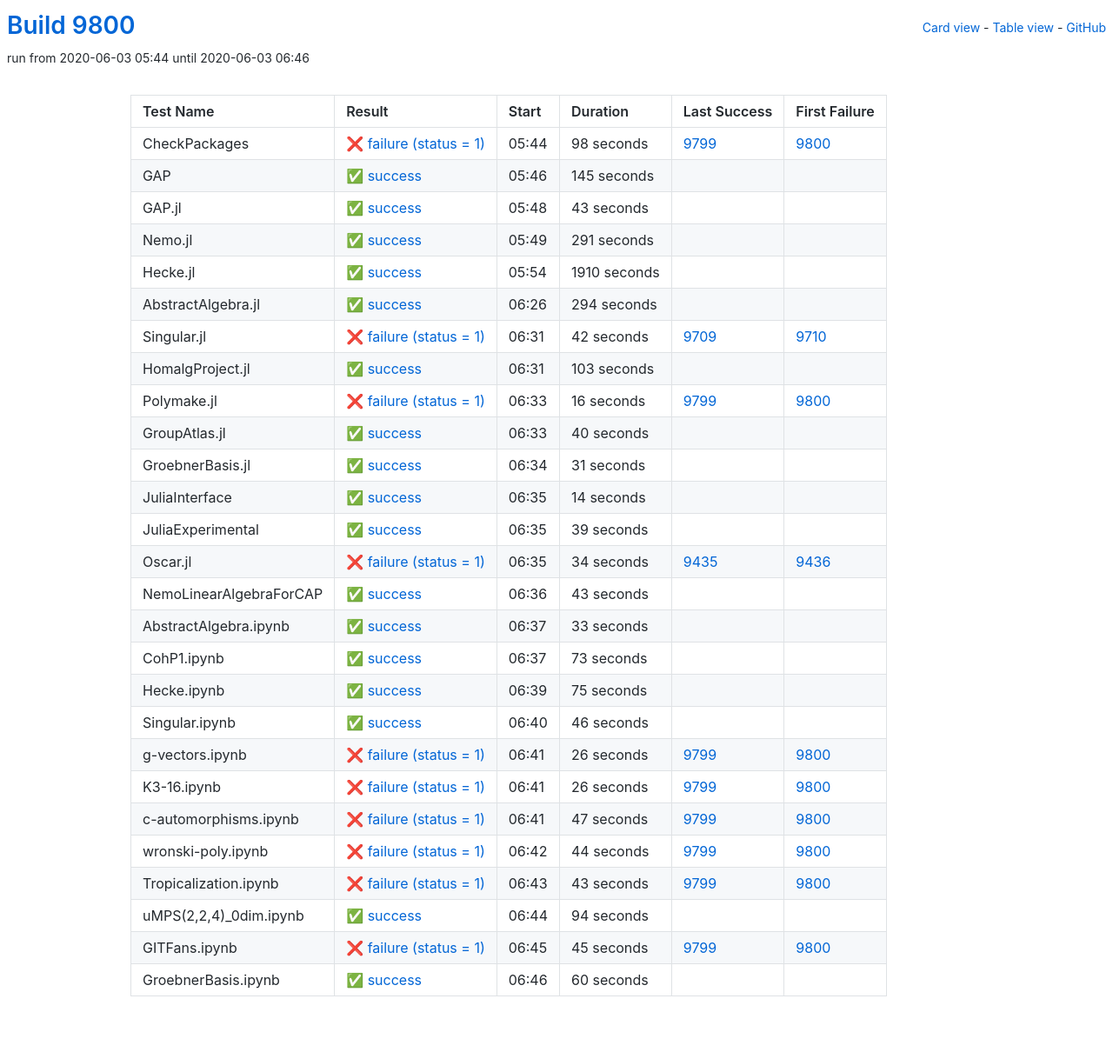
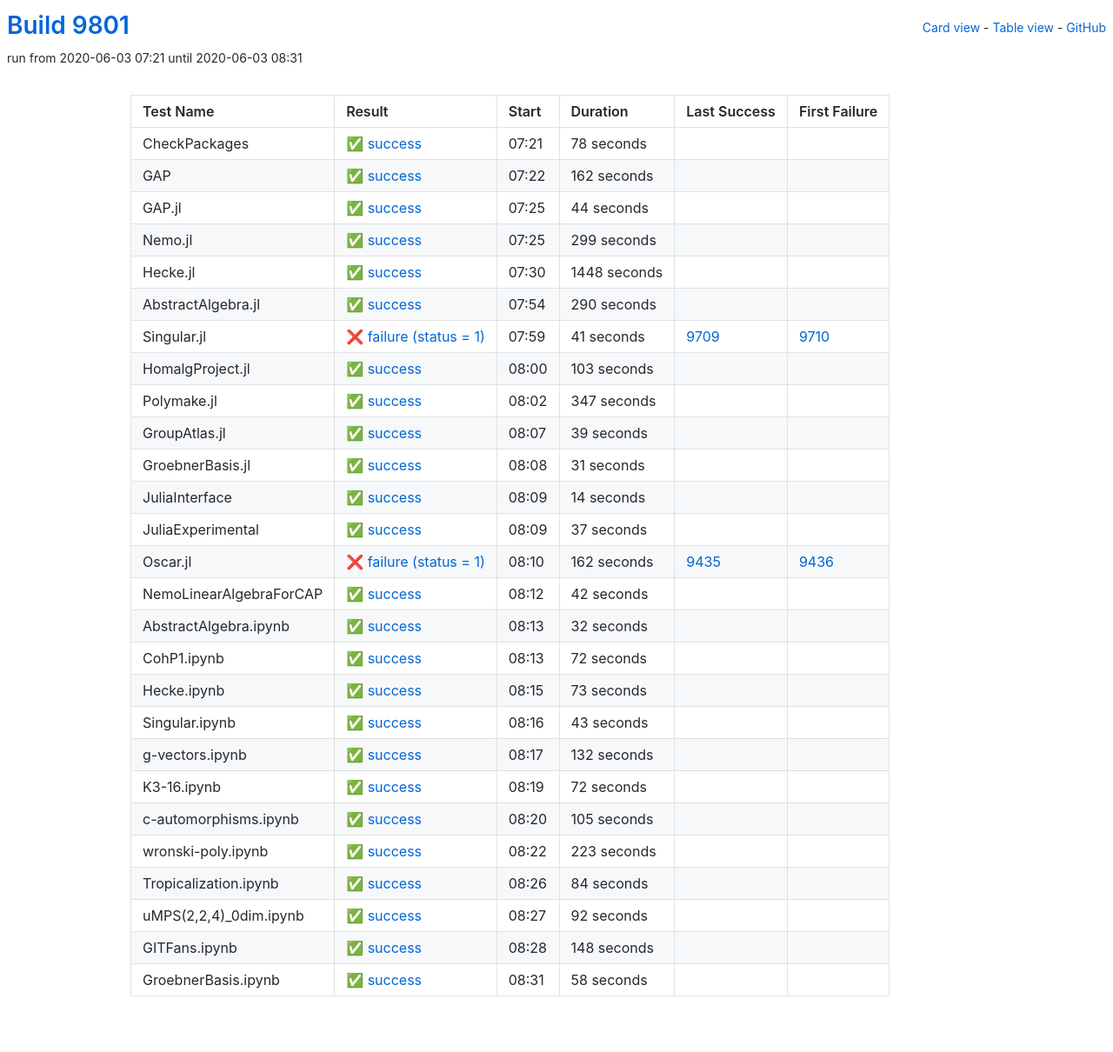
Before and after one commit to oscar-system/oscar-ci-status, a Jekyll site: the page built from table.html, in a window 1280 px wide. Shown: the whole page at 87% size. Built offline with Jekyll 4.4.1, drawn with Linux system fonts in a browser that asks for light colours.

Commit message:
Build 9801

```diff
--- a/_data/ci.yml
+++ b/_data/ci.yml
@@ -1,89 +1,89 @@
-build: 9800
-build_url: https://oscarci.mathematik.uni-kl.de/job/oscar/9800/
+build: 9801
+build_url: https://oscarci.mathematik.uni-kl.de/job/oscar/9801/
 job: oscar
 tests:
-- duration: 98
-  exitcode: 1
-  first_failure: 9800
-  first_failure_url: https://oscarci.mathematik.uni-kl.de/job/oscar/9800/
+- duration: 78
+  exitcode: 0
+  first_failure: false
+  first_failure_url: null
   id: checkpackages
-  last_success: 9799
-  last_success_url: https://oscarci.mathematik.uni-kl.de/job/oscar/9799/
-  log: https://oscarci.mathematik.uni-kl.de/job/oscar/9800/artifact/logs/build-9800/CheckPackages.log
+  last_success: false
+  last_success_url: null
+  log: https://oscarci.mathematik.uni-kl.de/job/oscar/9801/artifact/logs/build-9801/CheckPackages.log
   name: CheckPackages
-  start: 2020-06-03 05:44
-  status: failure
-  success: false
-- duration: 145
+  start: 2020-06-03 07:21
+  status: success
+  success: true
+- duration: 162
   exitcode: 0
   first_failure: false
   first_failure_url: null
   id: gap
   last_success: false
   last_success_url: null
-  log: https://oscarci.mathematik.uni-kl.de/job/oscar/9800/artifact/logs/build-9800/GAP.log
+  log: https://oscarci.mathematik.uni-kl.de/job/oscar/9801/artifact/logs/build-9801/GAP.log
   name: GAP
-  start: 2020-06-03 05:46
+  start: 2020-06-03 07:22
   status: success
   success: true
-- duration: 43
+- duration: 44
   exitcode: 0
   first_failure: false
   first_failure_url: null
   id: gap-jl
   last_success: false
   last_success_url: null
-  log: https://oscarci.mathematik.uni-kl.de/job/oscar/9800/artifact/logs/build-9800/GAP.jl.log
+  log: https://oscarci.mathematik.uni-kl.de/job/oscar/9801/artifact/logs/build-9801/GAP.jl.log
   name: GAP.jl
-  start: 2020-06-03 05:48
+  start: 2020-06-03 07:25
   status: success
   success: true
-- duration: 291
+- duration: 299
   exitcode: 0
   first_failure: false
   first_failure_url: null
   id: nemo-jl
   last_success: false
   last_success_url: null
-  log: https://oscarci.mathematik.uni-kl.de/job/oscar/9800/artifact/logs/build-9800/Nemo.jl.log
+  log: https://oscarci.mathematik.uni-kl.de/job/oscar/9801/artifact/logs/build-9801/Nemo.jl.log
   name: Nemo.jl
-  start: 2020-06-03 05:49
+  start: 2020-06-03 07:25
   status: success
   success: true
-- duration: 1910
+- duration: 1448
   exitcode: 0
   first_failure: false
   first_failure_url: null
   id: hecke-jl
   last_success: false
   last_success_url: null
-  log: https://oscarci.mathematik.uni-kl.de/job/oscar/9800/artifact/logs/build-9800/Hecke.jl.log
+  log: https://oscarci.mathematik.uni-kl.de/job/oscar/9801/artifact/logs/build-9801/Hecke.jl.log
   name: Hecke.jl
-  start: 2020-06-03 05:54
+  start: 2020-06-03 07:30
   status: success
   success: true
-- duration: 294
+- duration: 290
   exitcode: 0
   first_failure: false
   first_failure_url: null
   id: abstractalgebra-jl
   last_success: false
   last_success_url: null
-  log: https://oscarci.mathematik.uni-kl.de/job/oscar/9800/artifact/logs/build-9800/AbstractAlgebra.jl.log
+  log: https://oscarci.mathematik.uni-kl.de/job/oscar/9801/artifact/logs/build-9801/AbstractAlgebra.jl.log
   name: AbstractAlgebra.jl
-  start: 2020-06-03 06:26
+  start: 2020-06-03 07:54
   status: success
   success: true
-- duration: 42
+- duration: 41
   exitcode: 1
   first_failure: 9710
   first_failure_url: https://oscarci.mathematik.uni-kl.de/job/oscar/9710/
   id: singular-jl
   last_success: 9709
   last_success_url: https://oscarci.mathematik.uni-kl.de/job/oscar/9709/
-  log: https://oscarci.mathematik.uni-kl.de/job/oscar/9800/artifact/logs/build-9800/Singular.jl.log
+  log: https://oscarci.mathematik.uni-kl.de/job/oscar/9801/artifact/logs/build-9801/Singular.jl.log
   name: Singular.jl
-  start: 2020-06-03 06:31
+  start: 2020-06-03 07:59
   status: failure
   success: false
 - duration: 103
@@ -93,33 +93,33 @@
   id: homalgproject-jl
   last_success: false
   last_success_url: null
-  log: https://oscarci.mathematik.uni-kl.de/job/oscar/9800/artifact/logs/build-9800/HomalgProject.jl.log
+  log: https://oscarci.mathematik.uni-kl.de/job/oscar/9801/artifact/logs/build-9801/HomalgProject.jl.log
   name: HomalgProject.jl
-  start: 2020-06-03 06:31
+  start: 2020-06-03 08:00
   status: success
   success: true
-- duration: 16
-  exitcode: 1
-  first_failure: 9800
-  first_failure_url: https://oscarci.mathematik.uni-kl.de/job/oscar/9800/
+- duration: 347
+  exitcode: 0
+  first_failure: false
+  first_failure_url: null
   id: polymake-jl
-  last_success: 9799
-  last_success_url: https://oscarci.mathematik.uni-kl.de/job/oscar/9799/
-  log: https://oscarci.mathematik.uni-kl.de/job/oscar/9800/artifact/logs/build-9800/Polymake.jl.log
+  last_success: false
+  last_success_url: null
+  log: https://oscarci.mathematik.uni-kl.de/job/oscar/9801/artifact/logs/build-9801/Polymake.jl.log
   name: Polymake.jl
-  start: 2020-06-03 06:33
-  status: failure
-  success: false
-- duration: 40
+  start: 2020-06-03 08:02
+  status: success
+  success: true
+- duration: 39
   exitcode: 0
   first_failure: false
   first_failure_url: null
   id: groupatlas-jl
   last_success: false
   last_success_url: null
-  log: https://oscarci.mathematik.uni-kl.de/job/oscar/9800/artifact/logs/build-9800/GroupAtlas.jl.log
+  log: https://oscarci.mathematik.uni-kl.de/job/oscar/9801/artifact/logs/build-9801/GroupAtlas.jl.log
   name: GroupAtlas.jl
-  start: 2020-06-03 06:33
+  start: 2020-06-03 08:07
   status: success
   success: true
 - duration: 31
@@ -129,9 +129,9 @@
   id: groebnerbasis-jl
   last_success: false
   last_success_url: null
-  log: https://oscarci.mathematik.uni-kl.de/job/oscar/9800/artifact/logs/build-9800/GroebnerBasis.jl.log
+  log: https://oscarci.mathematik.uni-kl.de/job/oscar/9801/artifact/logs/build-9801/GroebnerBasis.jl.log
   name: GroebnerBasis.jl
-  start: 2020-06-03 06:34
+  start: 2020-06-03 08:08
   status: success
   success: true
 - duration: 14
@@ -141,188 +141,188 @@
   id: juliainterface
   last_success: false
   last_success_url: null
-  log: https://oscarci.mathematik.uni-kl.de/job/oscar/9800/artifact/logs/build-9800/JuliaInterface.log
+  log: https://oscarci.mathematik.uni-kl.de/job/oscar/9801/artifact/logs/build-9801/JuliaInterface.log
   name: JuliaInterface
-  start: 2020-06-03 06:35
+  start: 2020-06-03 08:09
   status: success
   success: true
-- duration: 39
+- duration: 37
   exitcode: 0
   first_failure: false
   first_failure_url: null
   id: juliaexperimental
   last_success: false
   last_success_url: null
-  log: https://oscarci.mathematik.uni-kl.de/job/oscar/9800/artifact/logs/build-9800/JuliaExperimental.log
+  log: https://oscarci.mathematik.uni-kl.de/job/oscar/9801/artifact/logs/build-9801/JuliaExperimental.log
   name: JuliaExperimental
-  start: 2020-06-03 06:35
+  start: 2020-06-03 08:09
   status: success
   success: true
-- duration: 34
+- duration: 162
   exitcode: 1
   first_failure: 9436
   first_failure_url: https://oscarci.mathematik.uni-kl.de/job/oscar/9436/
   id: oscar-jl
   last_success: 9435
   last_success_url: https://oscarci.mathematik.uni-kl.de/job/oscar/9435/
-  log: https://oscarci.mathematik.uni-kl.de/job/oscar/9800/artifact/logs/build-9800/Oscar.jl.log
+  log: https://oscarci.mathematik.uni-kl.de/job/oscar/9801/artifact/logs/build-9801/Oscar.jl.log
   name: Oscar.jl
-  start: 2020-06-03 06:35
+  start: 2020-06-03 08:10
   status: failure
   success: false
-- duration: 43
+- duration: 42
   exitcode: 0
   first_failure: false
   first_failure_url: null
   id: nemolinearalgebraforcap
   last_success: false
   last_success_url: null
-  log: https://oscarci.mathematik.uni-kl.de/job/oscar/9800/artifact/logs/build-9800/NemoLinearAlgebraForCAP.log
+  log: https://oscarci.mathematik.uni-kl.de/job/oscar/9801/artifact/logs/build-9801/NemoLinearAlgebraForCAP.log
   name: NemoLinearAlgebraForCAP
-  start: 2020-06-03 06:36
+  start: 2020-06-03 08:12
   status: success
   success: true
-- duration: 33
+- duration: 32
   exitcode: 0
   first_failure: false
   first_failure_url: null
   id: abstractalgebra-ipynb
   last_success: false
   last_success_url: null
-  log: https://oscarci.mathematik.uni-kl.de/job/oscar/9800/artifact/logs/build-9800/AbstractAlgebra.ipynb.log
+  log: https://oscarci.mathematik.uni-kl.de/job/oscar/9801/artifact/logs/build-9801/AbstractAlgebra.ipynb.log
   name: AbstractAlgebra.ipynb
-  start: 2020-06-03 06:37
+  start: 2020-06-03 08:13
+  status: success
+  success: true
+- duration: 72
+  exitcode: 0
+  first_failure: false
+  first_failure_url: null
+  id: cohp1-ipynb
+  last_success: false
+  last_success_url: null
+  log: https://oscarci.mathematik.uni-kl.de/job/oscar/9801/artifact/logs/build-9801/CohP1.ipynb.log
+  name: CohP1.ipynb
+  start: 2020-06-03 08:13
   status: success
   success: true
 - duration: 73
   exitcode: 0
   first_failure: false
   first_failure_url: null
-  id: cohp1-ipynb
-  last_success: false
-  last_success_url: null
-  log: https://oscarci.mathematik.uni-kl.de/job/oscar/9800/artifact/logs/build-9800/CohP1.ipynb.log
-  name: CohP1.ipynb
-  start: 2020-06-03 06:37
-  status: success
-  success: true
-- duration: 75
-  exitcode: 0
-  first_failure: false
-  first_failure_url: null
   id: hecke-ipynb
   last_success: false
   last_success_url: null
-  log: https://oscarci.mathematik.uni-kl.de/job/oscar/9800/artifact/logs/build-9800/Hecke.ipynb.log
+  log: https://oscarci.mathematik.uni-kl.de/job/oscar/9801/artifact/logs/build-9801/Hecke.ipynb.log
   name: Hecke.ipynb
-  start: 2020-06-03 06:39
+  start: 2020-06-03 08:15
   status: success
   success: true
-- duration: 46
+- duration: 43
   exitcode: 0
   first_failure: false
   first_failure_url: null
   id: singular-ipynb
   last_success: false
   last_success_url: null
-  log: https://oscarci.mathematik.uni-kl.de/job/oscar/9800/artifact/logs/build-9800/Singular.ipynb.log
+  log: https://oscarci.mathematik.uni-kl.de/job/oscar/9801/artifact/logs/build-9801/Singular.ipynb.log
   name: Singular.ipynb
-  start: 2020-06-03 06:40
+  start: 2020-06-03 08:16
   status: success
   success: true
-- duration: 26
-  exitcode: 1
-  first_failure: 9800
-  first_failure_url: https://oscarci.mathematik.uni-kl.de/job/oscar/9800/
+- duration: 132
+  exitcode: 0
+  first_failure: false
+  first_failure_url: null
   id: g-vectors-ipynb
-  last_success: 9799
-  last_success_url: https://oscarci.mathematik.uni-kl.de/job/oscar/9799/
-  log: https://oscarci.mathematik.uni-kl.de/job/oscar/9800/artifact/logs/build-9800/g-vectors.ipynb.log
+  last_success: false
+  last_success_url: null
+  log: https://oscarci.mathematik.uni-kl.de/job/oscar/9801/artifact/logs/build-9801/g-vectors.ipynb.log
   name: g-vectors.ipynb
-  start: 2020-06-03 06:41
-  status: failure
-  success: false
-- duration: 26
-  exitcode: 1
-  first_failure: 9800
-  first_failure_url: https://oscarci.mathematik.uni-kl.de/job/oscar/9800/
+  start: 2020-06-03 08:17
+  status: success
+  success: true
+- duration: 72
+  exitcode: 0
+  first_failure: false
+  first_failure_url: null
   id: k3-16-ipynb
-  last_success: 9799
-  last_success_url: https://oscarci.mathematik.uni-kl.de/job/oscar/9799/
-  log: https://oscarci.mathematik.uni-kl.de/job/oscar/9800/artifact/logs/build-9800/K3-16.ipynb.log
+  last_success: false
+  last_success_url: null
+  log: https://oscarci.mathematik.uni-kl.de/job/oscar/9801/artifact/logs/build-9801/K3-16.ipynb.log
   name: K3-16.ipynb
-  start: 2020-06-03 06:41
-  status: failure
-  success: false
-- duration: 47
-  exitcode: 1
-  first_failure: 9800
-  first_failure_url: https://oscarci.mathematik.uni-kl.de/job/oscar/9800/
+  start: 2020-06-03 08:19
+  status: success
+  success: true
+- duration: 105
+  exitcode: 0
+  first_failure: false
+  first_failure_url: null
   id: c-automorphisms-ipynb
-  last_success: 9799
-  last_success_url: https://oscarci.mathematik.uni-kl.de/job/oscar/9799/
-  log: https://oscarci.mathematik.uni-kl.de/job/oscar/9800/artifact/logs/build-9800/c-automorphisms.ipynb.log
+  last_success: false
+  last_success_url: null
+  log: https://oscarci.mathematik.uni-kl.de/job/oscar/9801/artifact/logs/build-9801/c-automorphisms.ipynb.log
   name: c-automorphisms.ipynb
-  start: 2020-06-03 06:41
-  status: failure
-  success: false
-- duration: 44
-  exitcode: 1
-  first_failure: 9800
-  first_failure_url: https://oscarci.mathematik.uni-kl.de/job/oscar/9800/
+  start: 2020-06-03 08:20
+  status: success
+  success: true
+- duration: 223
+  exitcode: 0
+  first_failure: false
+  first_failure_url: null
   id: wronski-poly-ipynb
-  last_success: 9799
-  last_success_url: https://oscarci.mathematik.uni-kl.de/job/oscar/9799/
-  log: https://oscarci.mathematik.uni-kl.de/job/oscar/9800/artifact/logs/build-9800/wronski-poly.ipynb.log
+  last_success: false
+  last_success_url: null
+  log: https://oscarci.mathematik.uni-kl.de/job/oscar/9801/artifact/logs/build-9801/wronski-poly.ipynb.log
   name: wronski-poly.ipynb
-  start: 2020-06-03 06:42
-  status: failure
-  success: false
-- duration: 43
-  exitcode: 1
-  first_failure: 9800
-  first_failure_url: https://oscarci.mathematik.uni-kl.de/job/oscar/9800/
+  start: 2020-06-03 08:22
+  status: success
+  success: true
+- duration: 84
+  exitcode: 0
+  first_failure: false
+  first_failure_url: null
   id: tropicalization-ipynb
-  last_success: 9799
-  last_success_url: https://oscarci.mathematik.uni-kl.de/job/oscar/9799/
-  log: https://oscarci.mathematik.uni-kl.de/job/oscar/9800/artifact/logs/build-9800/Tropicalization.ipynb.log
+  last_success: false
+  last_success_url: null
+  log: https://oscarci.mathematik.uni-kl.de/job/oscar/9801/artifact/logs/build-9801/Tropicalization.ipynb.log
   name: Tropicalization.ipynb
-  start: 2020-06-03 06:43
-  status: failure
-  success: false
-- duration: 94
+  start: 2020-06-03 08:26
+  status: success
+  success: true
+- duration: 92
   exitcode: 0
   first_failure: false
   first_failure_url: null
   id: umps-2-2-4-0dim-ipynb
   last_success: false
   last_success_url: null
-  log: https://oscarci.mathematik.uni-kl.de/job/oscar/9800/artifact/logs/build-9800/uMPS-2-2-4-_0dim.ipynb.log
+  log: https://oscarci.mathematik.uni-kl.de/job/oscar/9801/artifact/logs/build-9801/uMPS-2-2-4-_0dim.ipynb.log
   name: uMPS(2,2,4)_0dim.ipynb
-  start: 2020-06-03 06:44
+  start: 2020-06-03 08:27
   status: success
   success: true
-- duration: 45
-  exitcode: 1
-  first_failure: 9800
-  first_failure_url: https://oscarci.mathematik.uni-kl.de/job/oscar/9800/
+- duration: 148
+  exitcode: 0
+  first_failure: false
+  first_failure_url: null
   id: gitfans-ipynb
-  last_success: 9799
-  last_success_url: https://oscarci.mathematik.uni-kl.de/job/oscar/9799/
-  log: https://oscarci.mathematik.uni-kl.de/job/oscar/9800/artifact/logs/build-9800/GITFans.ipynb.log
+  last_success: false
+  last_success_url: null
+  log: https://oscarci.mathematik.uni-kl.de/job/oscar/9801/artifact/logs/build-9801/GITFans.ipynb.log
   name: GITFans.ipynb
-  start: 2020-06-03 06:45
-  status: failure
-  success: false
-- duration: 60
+  start: 2020-06-03 08:28
+  status: success
+  success: true
+- duration: 58
   exitcode: 0
   first_failure: false
   first_failure_url: null
   id: groebnerbasis-ipynb
   last_success: false
   last_success_url: null
-  log: https://oscarci.mathematik.uni-kl.de/job/oscar/9800/artifact/logs/build-9800/GroebnerBasis.ipynb.log
+  log: https://oscarci.mathematik.uni-kl.de/job/oscar/9801/artifact/logs/build-9801/GroebnerBasis.ipynb.log
   name: GroebnerBasis.ipynb
-  start: 2020-06-03 06:46
+  start: 2020-06-03 08:31
   status: success
   success: true
```
Also changed, not shown: README.md.
